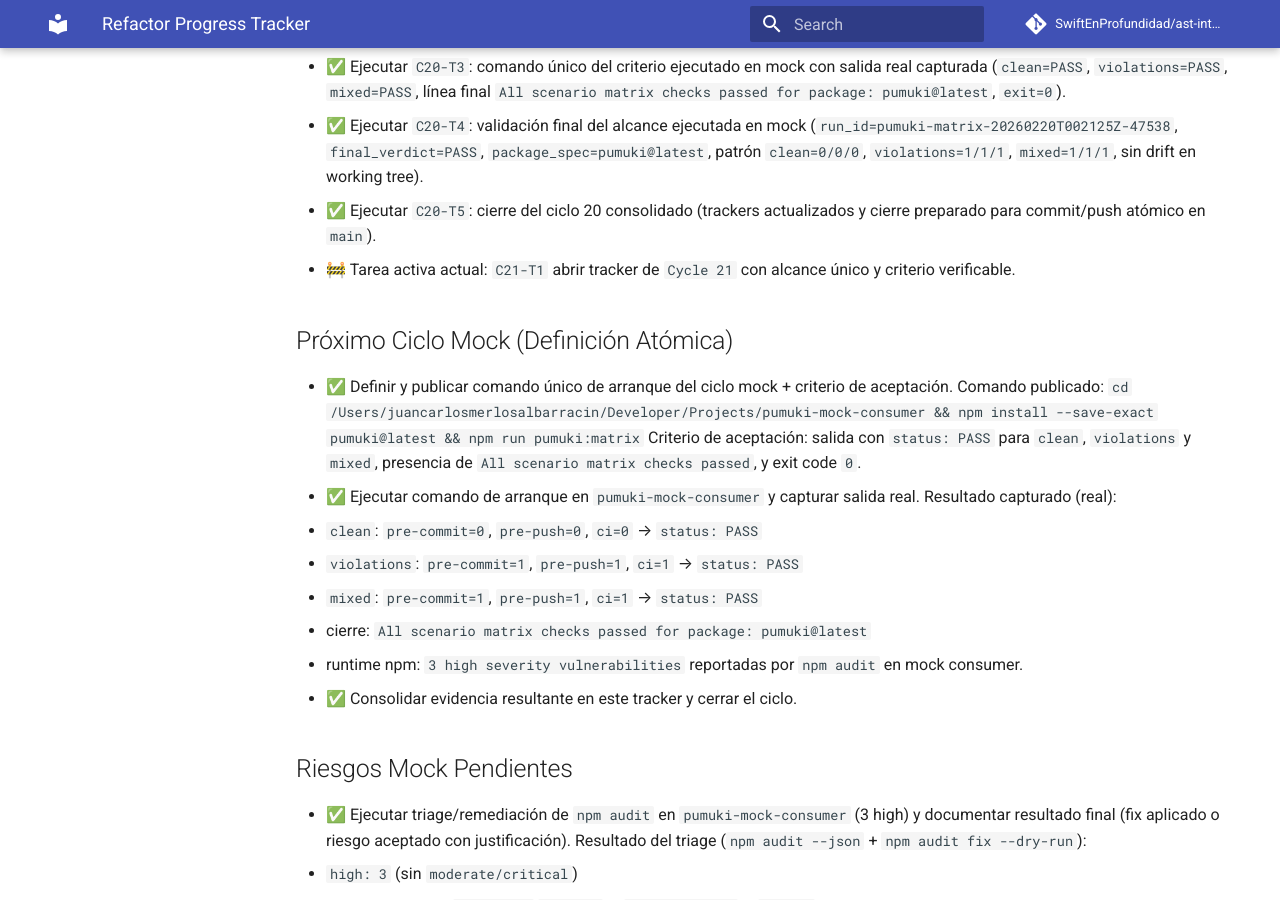
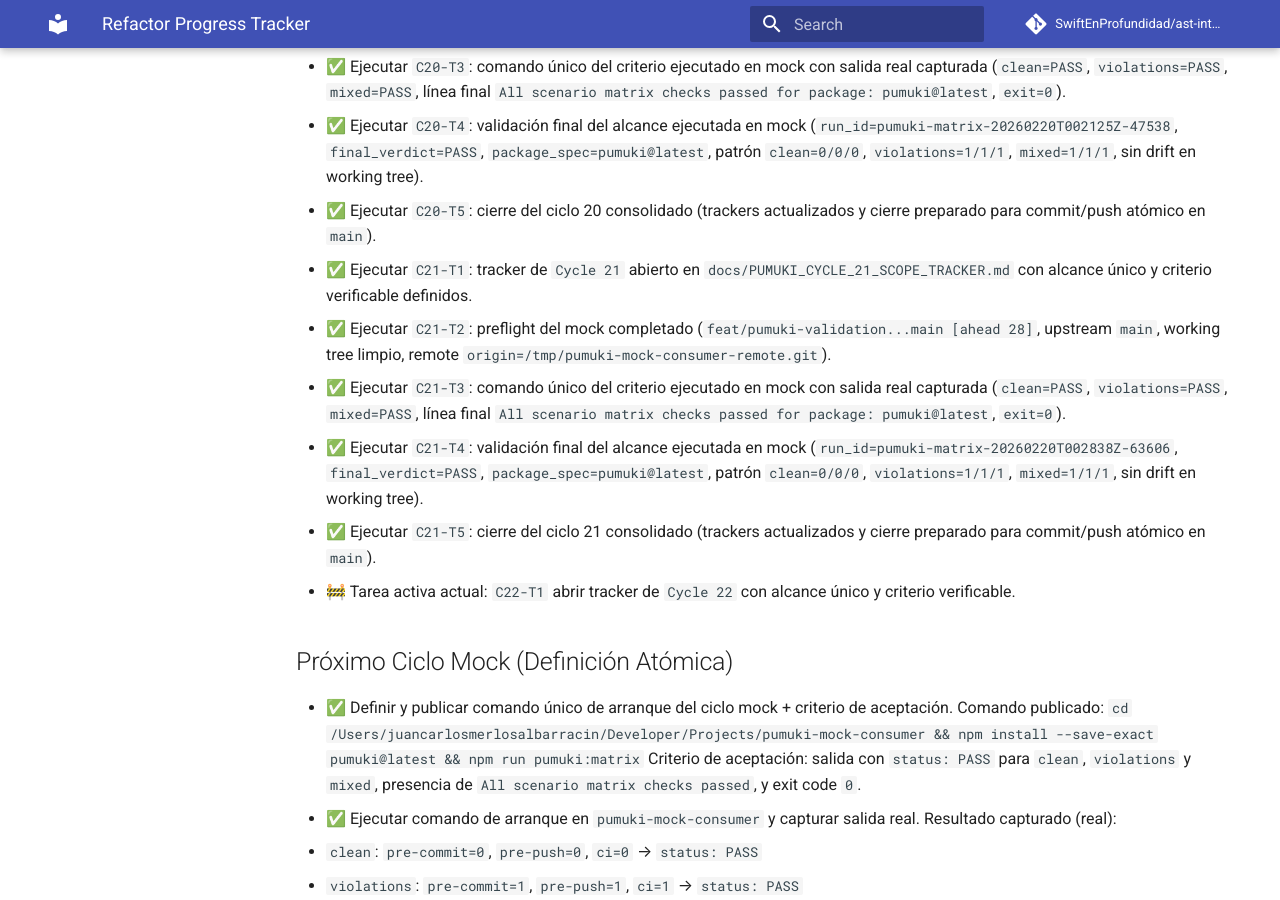
Before and after one commit to SwiftEnProfundidad/ast-intelligence-hooks, an MkDocs documentation site: the page built from docs/REFRACTOR_PROGRESS.md, in a window 1280 px wide and 900 px high, scrolled down 12918 px. Built offline with MkDocs 1.6.1 and Material for MkDocs 9.7.7, drawn with Linux system fonts in a browser that asks for light colours; comment, search, counter and statistics services are not loaded.

Commit message:
docs(cycle-21): close cycle 21 tracker and update refactor progress

```diff
--- a/docs/REFRACTOR_PROGRESS.md
+++ b/docs/REFRACTOR_PROGRESS.md
@@ -274,7 +274,12 @@ Estado consolidado del refactor con seguimiento de tareas y evidencia del avance
 - ✅ Ejecutar `C20-T3`: comando único del criterio ejecutado en mock con salida real capturada (`clean=PASS`, `violations=PASS`, `mixed=PASS`, línea final `All scenario matrix checks passed for package: pumuki@latest`, `exit=0`).
 - ✅ Ejecutar `C20-T4`: validación final del alcance ejecutada en mock (`run_id=pumuki-matrix-20260220T002125Z-47538`, `final_verdict=PASS`, `package_spec=pumuki@latest`, patrón `clean=0/0/0`, `violations=1/1/1`, `mixed=1/1/1`, sin drift en working tree).
 - ✅ Ejecutar `C20-T5`: cierre del ciclo 20 consolidado (trackers actualizados y cierre preparado para commit/push atómico en `main`).
-- 🚧 Tarea activa actual: `C21-T1` abrir tracker de `Cycle 21` con alcance único y criterio verificable.
+- ✅ Ejecutar `C21-T1`: tracker de `Cycle 21` abierto en `docs/PUMUKI_CYCLE_21_SCOPE_TRACKER.md` con alcance único y criterio verificable definidos.
+- ✅ Ejecutar `C21-T2`: preflight del mock completado (`feat/pumuki-validation...main [ahead 28]`, upstream `main`, working tree limpio, remote `origin=/tmp/pumuki-mock-consumer-remote.git`).
+- ✅ Ejecutar `C21-T3`: comando único del criterio ejecutado en mock con salida real capturada (`clean=PASS`, `violations=PASS`, `mixed=PASS`, línea final `All scenario matrix checks passed for package: pumuki@latest`, `exit=0`).
+- ✅ Ejecutar `C21-T4`: validación final del alcance ejecutada en mock (`run_id=pumuki-matrix-20260220T002838Z-63606`, `final_verdict=PASS`, `package_spec=pumuki@latest`, patrón `clean=0/0/0`, `violations=1/1/1`, `mixed=1/1/1`, sin drift en working tree).
+- ✅ Ejecutar `C21-T5`: cierre del ciclo 21 consolidado (trackers actualizados y cierre preparado para commit/push atómico en `main`).
+- 🚧 Tarea activa actual: `C22-T1` abrir tracker de `Cycle 22` con alcance único y criterio verificable.
 
 ## Próximo Ciclo Mock (Definición Atómica)
 - ✅ Definir y publicar comando único de arranque del ciclo mock + criterio de aceptación.
```
Also changed, not shown: docs/PUMUKI_CYCLE_21_SCOPE_TRACKER.md (added, +48 -0 lines).
